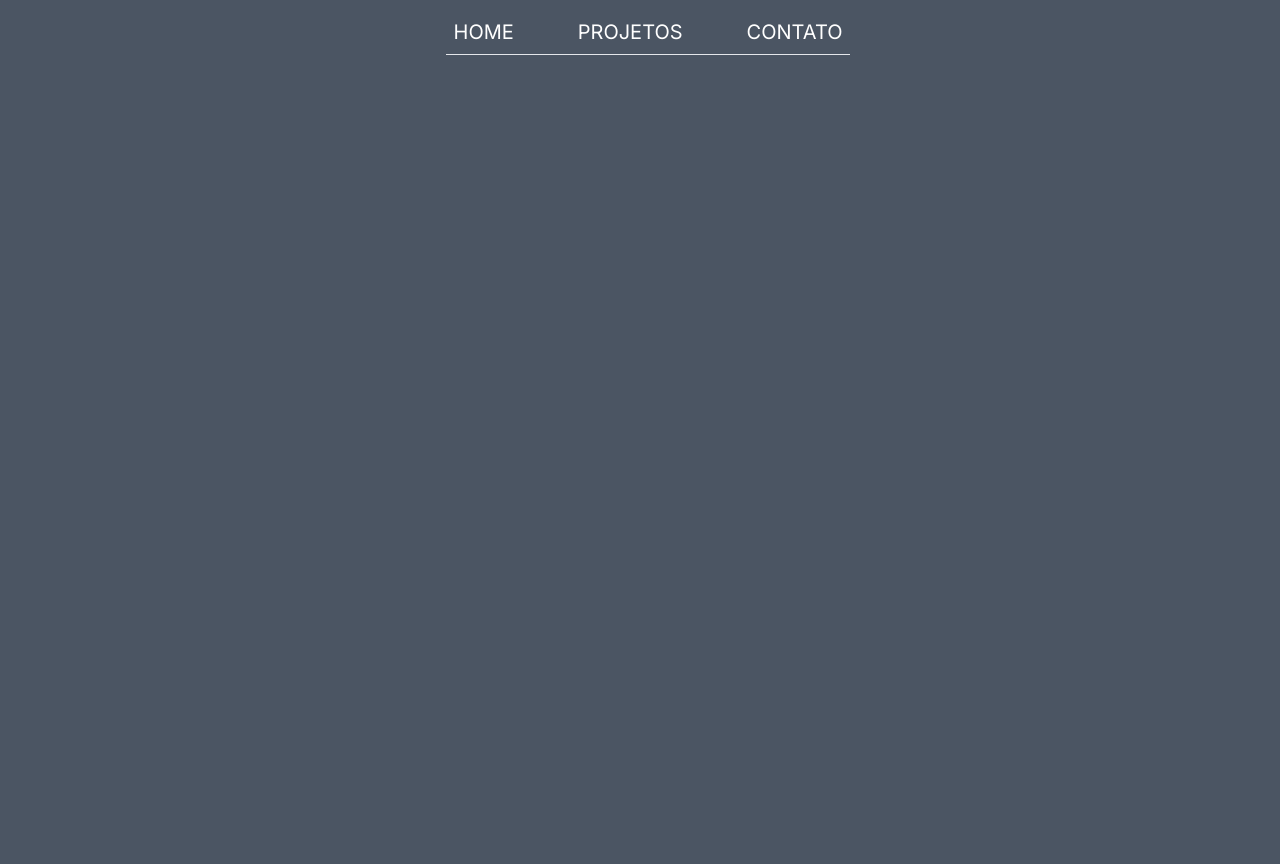
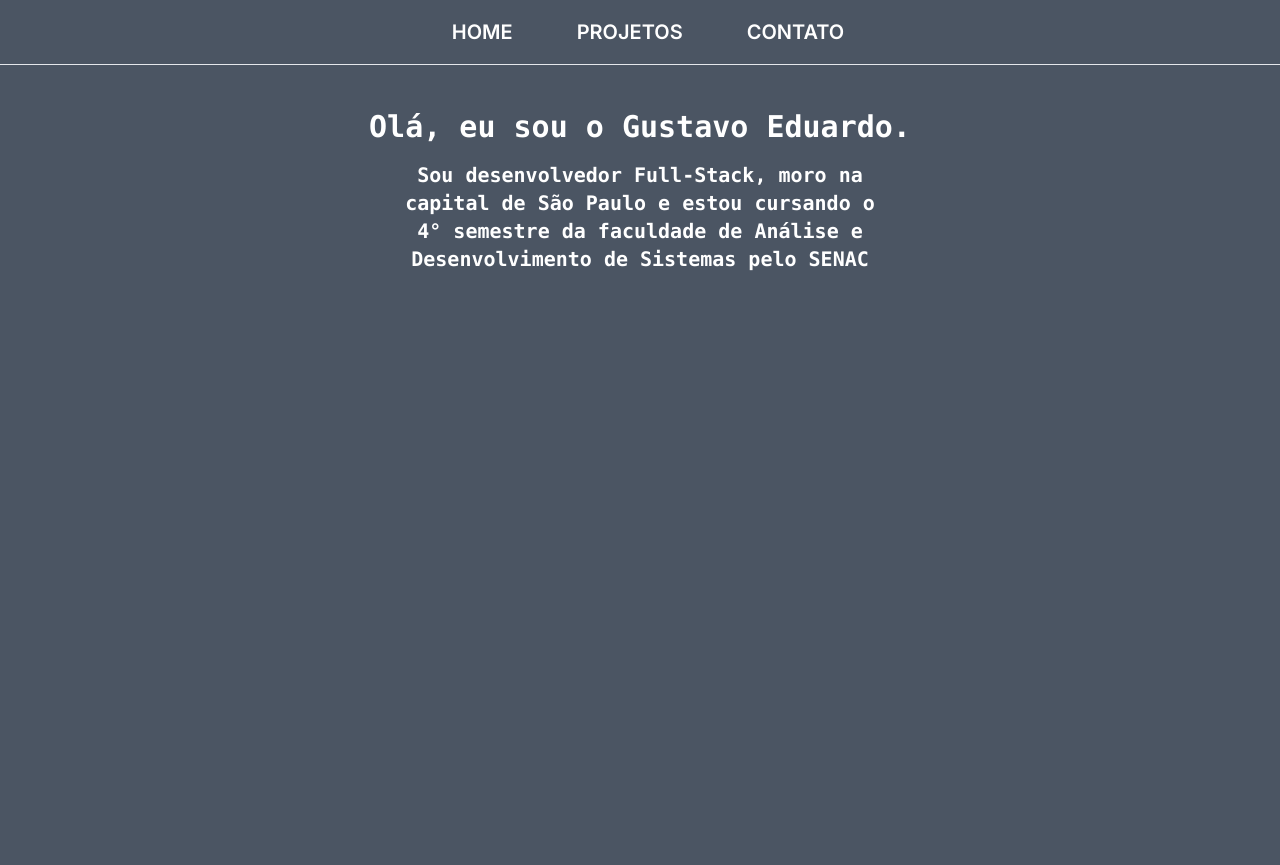
Before and after one commit to kopz9/portfolio, a Next.js app: page / in a window 1280 px wide. Built offline with nearby package versions, Linux system fonts and the light colour scheme.

Commit message:
about me section

```diff
--- a/src/app/_components/topnav.tsx
+++ b/src/app/_components/topnav.tsx
@@ -1,24 +1,24 @@
 export default function TopNav() {
   return (
-    <nav className="bg-gray-600 text-white ">
+    <nav className="bg-gray-600 text-white border-b">
       <div className="mx-auto max-w-7xl  px-4 sm:px-6 lg:px-8">
         <div className="flex h-16 items-center justify-center">
-          <div className="fixed ml-4 flex items-center gap-8 space-x-4 border-b text-xl">
+          <div className="ml-4 flex items-center gap-8 space-x-4  text-xl">
             <a
               href="/"
-              className="rounded-lg p-2 uppercase hover:bg-white hover:text-black"
+              className="rounded-lg p-2 font-semibold uppercase hover:bg-white hover:text-black"
             >
               Home
             </a>
             <a
               href="/"
-              className="rounded-lg p-2 uppercase hover:bg-white hover:text-black"
+              className="rounded-lg p-2 font-semibold uppercase hover:bg-white hover:text-black"
             >
               Projetos
             </a>
             <a
               href="/"
-              className="rounded-lg p-2 uppercase hover:bg-white hover:text-black"
+              className="rounded-lg p-2 font-semibold uppercase hover:bg-white hover:text-black"
             >
               Contato
             </a>
--- a/src/app/layout.tsx
+++ b/src/app/layout.tsx
@@ -21,7 +21,7 @@ export default function RootLayout({
 }) {
   return (
     <html lang="en">
-      <body className={`font-sans ${inter.variable}`}>
+      <body className={`font-sans ${inter.variable} text-white`}>
         <TopNav />
         {children}
       </body>
--- a/src/app/page.tsx
+++ b/src/app/page.tsx
@@ -1,3 +1,15 @@
 export default function HomePage() {
-  return <main className="min-h-screen bg-gray-600 text-white"></main>;
+  return (
+    <main className="min-h-screen bg-gray-600 p-8">
+      <div className="mb-3 text-center font-bold uppercase"></div>
+      <div className="text-center font-mono text-3xl font-bold">
+        Olá, eu sou o Gustavo Eduardo.
+        <p className="mx-auto mt-4 w-[500px] text-xl">
+          Sou desenvolvedor Full-Stack, moro na capital de São Paulo e estou
+          cursando o 4° semestre da faculdade de Análise e Desenvolvimento de
+          Sistemas pelo SENAC
+        </p>
+      </div>
+    </main>
+  );
 }
```
